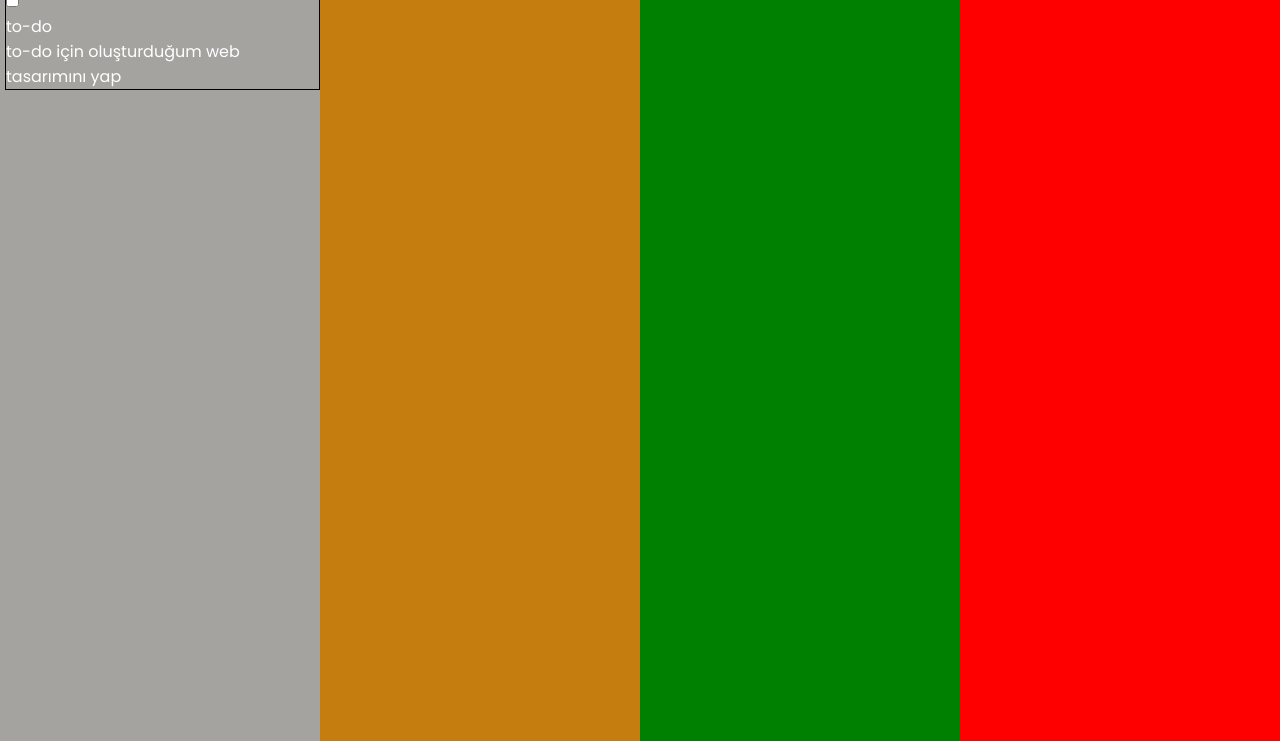
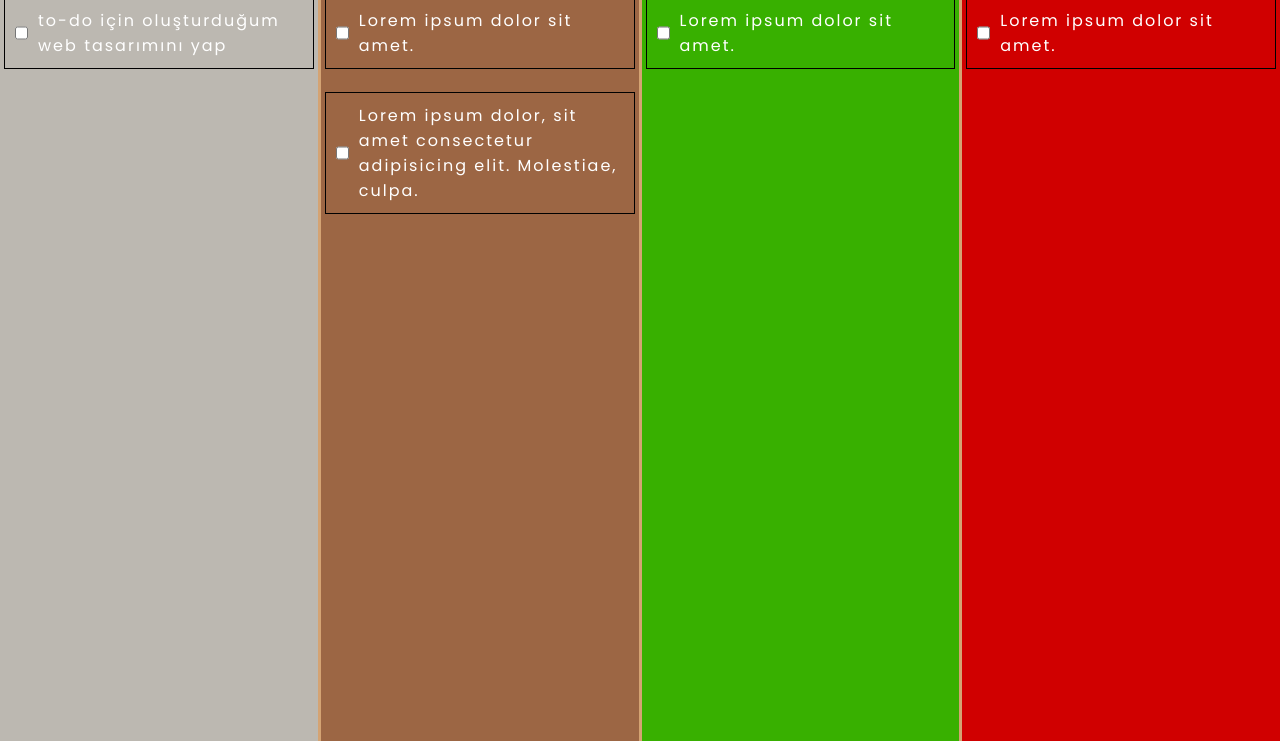
Before and after one commit to furkankuluncakli/Basic-To-Do-App, a plain HTML site: page index.html in a window 1280 px wide. Shown: the part 59-800 px from the top of the page. Drawn offline with Linux system fonts and the light colour scheme.

Commit message:
Color and some style changes

```diff
--- a/index.html
+++ b/index.html
@@ -10,11 +10,10 @@
     <section class="container">
       <div class="to-do">
         <h2 class="to-do-title">to-do</h2>
-        <div class="to-do-cards">
-          <div class="to-do-card">
+        <div class="cards">
+          <div class="card">
             <input type="checkbox" />
             <div>
-              <p>to-do</p>
               <p>to-do için oluşturduğum web tasarımını yap</p>
             </div>
           </div>
@@ -22,12 +21,37 @@
       </div>
       <div class="in-progress">
         <h2 class="to-do-title">in progress</h2>
+        <div class="cards">
+          <div class="card">
+            <input type="checkbox" />
+            <p>Lorem ipsum dolor sit amet.</p>
+          </div>
+          <div class="card">
+            <input type="checkbox">
+            <p>
+              Lorem ipsum dolor, sit amet consectetur adipisicing elit.
+              Molestiae, culpa.
+            </p>
+          </div>
+        </div>
       </div>
       <div class="done">
         <h2 class="to-do-title">done</h2>
+        <div class="cards">
+          <div class="card">
+            <input type="checkbox" />
+            <p>Lorem ipsum dolor sit amet.</p>
+          </div>
+        </div>
       </div>
       <div class="block">
         <h2 class="to-do-title">block</h2>
+        <div class="cards">
+          <div class="card">
+            <input type="checkbox" />
+            <p>Lorem ipsum dolor sit amet.</p>
+          </div>
+        </div>
       </div>
     </section>
 
--- a/style.css
+++ b/style.css
@@ -1,46 +1,58 @@
-@import url('https://fonts.googleapis.com/css2?family=Poppins:ital,wght@0,100;0,200;0,300;0,400;0,500;0,600;0,700;0,800;0,900;1,100;1,200;1,300;1,400;1,500;1,600;1,700;1,800;1,900&family=Rubik:ital,wght@0,300..900;1,300..900&display=swap');
+@import url("https://fonts.googleapis.com/css2?family=Poppins:ital,wght@0,100;0,200;0,300;0,400;0,500;0,600;0,700;0,800;0,900;1,100;1,200;1,300;1,400;1,500;1,600;1,700;1,800;1,900&family=Rubik:ital,wght@0,300..900;1,300..900&display=swap");
 
-
-*{
+* {
   margin: 0;
   padding: 0;
   box-sizing: border-box;
   font-family: Poppins, sans-serif;
 }
 
-.container{
+.container {
   height: 100vh;
   display: grid;
   grid-template-columns: repeat(4, 1fr);
   color: white;
-
+  gap: 3px;
+  background-color: #d4a373;
+  letter-spacing: 2px;
 }
 
-.to-do{
-    background-color: rgb(165, 163, 160);
+.to-do {
+  background-color: #bcb8b1;
 }
 
-.in-progress{
-    background-color: rgb(197, 125, 16);
+.in-progress {
+  background-color: #9c6644;
 }
 
-.done{
-    background-color: green;
+.done {
+  background-color: #38b000;
 }
 
-.block{
-    background-color: red;
+.block {
+  background-color: #d00000;
 }
 
-.to-do-title{
+.to-do-title {
   text-align: center;
-    border-bottom:  2px solid rgb(182, 179, 179);
+  border-bottom: 3px solid #d4a373;
   font-size: 30px;
 }
-.to-do-cards{
-    margin-left: 5px;
+.cards {
+  margin-left: 4px;
+  display: flex;
+  flex-direction: column;
+  gap: 15px;
 }
 
-.to-do-card{
+.card {
+  padding: 10px;
+  margin-top: 8px;
+  margin-right: 4px;
   border: 1px solid black;
+  display: flex;
 }
+
+p{
+    margin-left: 10px;
+}
```
Lines whose indentation alone changed are shown as unchanged.
